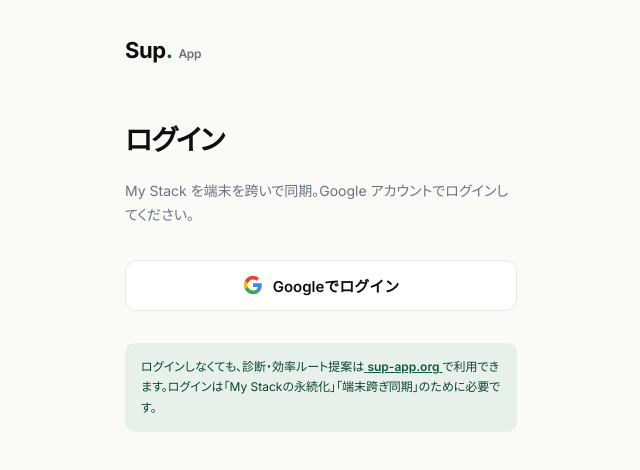
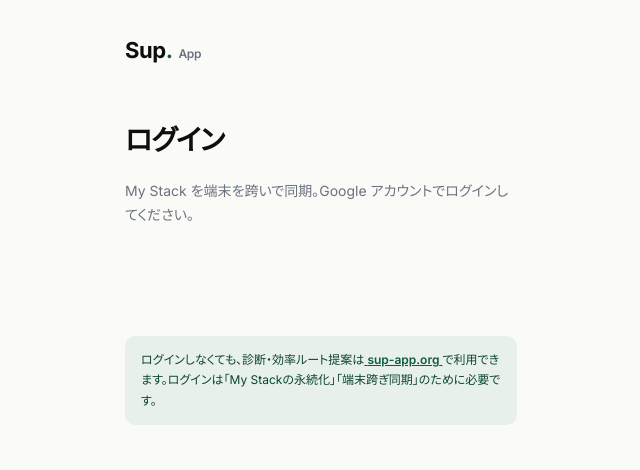
Before and after one commit to mysk123/sup-app, a Next.js app: page /login in a window 1280 px wide. Shown: the top 470 px of the page, without its empty margins (319-959 px from the left). Built offline with nearby package versions, Linux system fonts and the light colour scheme.

Commit message:
Switch /login to Google Identity Services (GSI) — no more supabase.co URL exposed

```diff
--- a/app/login/page.tsx
+++ b/app/login/page.tsx
@@ -1,38 +1,101 @@
 'use client';
 
-import { useState } from 'react';
+import { useEffect, useRef, useState } from 'react';
+import Script from 'next/script';
+import { useRouter } from 'next/navigation';
 import { createClient } from '@/lib/supabase/client';
 
+declare global {
+  interface Window {
+    google?: {
+      accounts: {
+        id: {
+          initialize: (config: {
+            client_id: string;
+            callback: (response: { credential: string }) => void;
+            auto_select?: boolean;
+            cancel_on_tap_outside?: boolean;
+          }) => void;
+          renderButton: (
+            parent: HTMLElement,
+            options: {
+              theme?: 'outline' | 'filled_blue' | 'filled_black';
+              size?: 'large' | 'medium' | 'small';
+              width?: number | string;
+              text?: 'signin_with' | 'signup_with' | 'continue_with' | 'signin';
+              shape?: 'rectangular' | 'pill' | 'circle' | 'square';
+              logo_alignment?: 'left' | 'center';
+              locale?: string;
+            }
+          ) => void;
+          prompt: () => void;
+        };
+      };
+    };
+  }
+}
+
 export default function LoginPage() {
+  const router = useRouter();
+  const buttonRef = useRef<HTMLDivElement>(null);
   const [loading, setLoading] = useState(false);
   const [error, setError] = useState<string | null>(null);
+  const [scriptLoaded, setScriptLoaded] = useState(false);
 
-  const handleGoogleLogin = async () => {
+  useEffect(() => {
+    if (!scriptLoaded) return;
+    if (!window.google || !buttonRef.current) return;
+
+    const clientId = process.env.NEXT_PUBLIC_GOOGLE_CLIENT_ID;
+    if (!clientId) {
+      setError('Google Client ID 未設定(NEXT_PUBLIC_GOOGLE_CLIENT_ID)');
+      return;
+    }
+
+    window.google.accounts.id.initialize({
+      client_id: clientId,
+      callback: async (response) => {
         setLoading(true);
         setError(null);
-
         try {
           const supabase = createClient();
-      const { error } = await supabase.auth.signInWithOAuth({
+          const { error } = await supabase.auth.signInWithIdToken({
             provider: 'google',
-        options: {
-          redirectTo: `${window.location.origin}/auth/callback`
-        }
+            token: response.credential
           });
-
           if (error) {
             setError(error.message);
             setLoading(false);
+          } else {
+            router.push('/');
+            router.refresh();
           }
-      // 成功時は Google にリダイレクトされるのでここに戻ってこない
         } catch (e) {
           setError(e instanceof Error ? e.message : 'Login failed');
           setLoading(false);
         }
-  };
+      }
+    });
+
+    window.google.accounts.id.renderButton(buttonRef.current, {
+      theme: 'outline',
+      size: 'large',
+      width: 320,
+      text: 'signin_with',
+      shape: 'rectangular',
+      logo_alignment: 'left',
+      locale: 'ja'
+    });
+  }, [scriptLoaded, router]);
 
   return (
     <div className="container" style={{ maxWidth: 440 }}>
+      <Script
+        src="https://accounts.google.com/gsi/client"
+        strategy="afterInteractive"
+        onLoad={() => setScriptLoaded(true)}
+      />
+
       <div
         style={{
           display: 'flex',
@@ -83,48 +146,26 @@
         My Stack を端末を跨いで同期。Google アカウントでログインしてください。
       </p>
 
-      <button
-        onClick={handleGoogleLogin}
-        disabled={loading}
+      <div
+        ref={buttonRef}
         style={{
           display: 'flex',
-          alignItems: 'center',
-          justifyContent: 'center',
-          gap: 10,
-          width: '100%',
-          padding: '14px 22px',
-          background: 'var(--card-bg)',
-          color: 'var(--text-main)',
-          border: '1px solid var(--border)',
-          borderRadius: 12,
-          fontSize: 15,
-          fontWeight: 600,
-          cursor: loading ? 'not-allowed' : 'pointer',
-          opacity: loading ? 0.6 : 1,
-          fontFamily: 'inherit',
-          transition: 'all 0.15s'
+          justifyContent: 'flex-start',
+          minHeight: 44
+        }}
+      />
+
+      {loading && (
+        <div
+          style={{
+            marginTop: 16,
+            fontSize: 13,
+            color: 'var(--text-sub)'
           }}
         >
-        <svg width="20" height="20" viewBox="0 0 24 24" fill="none">
-          <path
-            d="M22.56 12.25c0-.78-.07-1.53-.2-2.25H12v4.26h5.92c-.26 1.37-1.04 2.53-2.21 3.31v2.77h3.57c2.08-1.92 3.28-4.74 3.28-8.09z"
-            fill="#4285F4"
-          />
-          <path
-            d="M12 23c2.97 0 5.46-.98 7.28-2.66l-3.57-2.77c-.98.66-2.23 1.06-3.71 1.06-2.86 0-5.29-1.93-6.16-4.53H2.18v2.84C3.99 20.53 7.7 23 12 23z"
-            fill="#34A853"
-          />
-          <path
-            d="M5.84 14.09c-.22-.66-.35-1.36-.35-2.09s.13-1.43.35-2.09V7.07H2.18C1.43 8.55 1 10.22 1 12s.43 3.45 1.18 4.93l2.85-2.22.81-.62z"
-            fill="#FBBC05"
-          />
-          <path
-            d="M12 5.38c1.62 0 3.06.56 4.21 1.64l3.15-3.15C17.45 2.09 14.97 1 12 1 7.7 1 3.99 3.47 2.18 7.07l3.66 2.84c.87-2.6 3.3-4.53 6.16-4.53z"
-            fill="#EA4335"
-          />
-        </svg>
-        {loading ? 'リダイレクト中...' : 'Googleでログイン'}
-      </button>
+          認証中...
+        </div>
+      )}
 
       {error && (
         <div
```
Also changed, not shown: 1 other file (tests, documents, lock files or other folders). Lines whose indentation alone changed are shown as unchanged.
